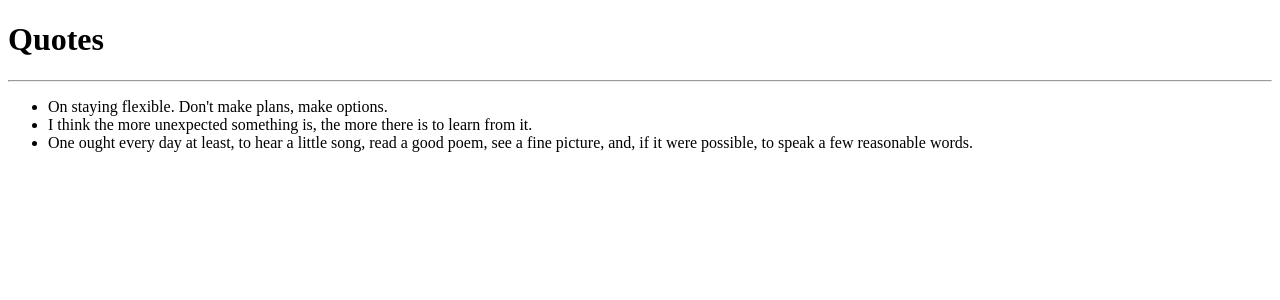
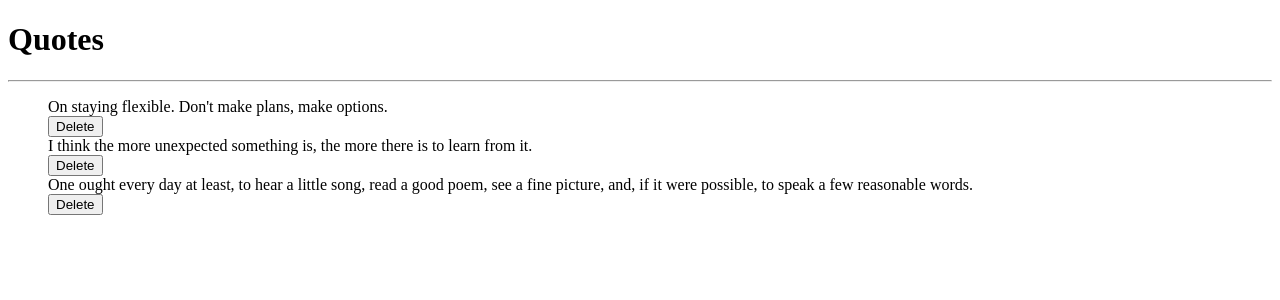
Before and after one commit to diana3664/Quotes, an Angular app: page / in a window 1280 px wide. Shown: the top 300 px of the page. Built offline with nearby package versions, Linux system fonts and the light colour scheme.

Commit message:
add delete button

```diff
--- a/src/app/app.component.html
+++ b/src/app/app.component.html
@@ -1,8 +1 @@
-<div>
-  <h1>Quotes</h1>
-  <hr>
-  <ul>
-    <li *ngFor='let quote of quotes'>{{quote.quote}}</li>
-
-  </ul>
-</div>
+<app-quote></app-quote>
--- a/src/app/app.component.ts
+++ b/src/app/app.component.ts
@@ -9,9 +9,9 @@ import { Quote } from './quote';
 })
 export class AppComponent {
   quotes :Quote [] = [
-    {id:1, quote:"On staying flexible. Don't make plans, make options."},
-    {id:2, quote:"I think the more unexpected something is, the more there is to learn from it."},
-    {id:2, quote:"One ought every day at least, to hear a little song, read a good poem, see a fine picture, and, if it were possible, to speak a few reasonable words."},
+    {id:1, theQuote:"On staying flexible. Don't make plans, make options."},
+    {id:2, theQuote:"I think the more unexpected something is, the more there is to learn from it."},
+    {id:2, theQuote:"One ought every day at least, to hear a little song, read a good poem, see a fine picture, and, if it were possible, to speak a few reasonable words."},
 
   ];
 }
--- a/src/app/components/quote-delete/quote-delete.component.html
+++ b/src/app/components/quote-delete/quote-delete.component.html
@@ -1 +1 @@
-<p>quote-delete works!</p>
+<button (click)= 'quoteComplete(true)'>Delete</button>
--- a/src/app/components/quote-delete/quote-delete.component.ts
+++ b/src/app/components/quote-delete/quote-delete.component.ts
@@ -1,4 +1,6 @@
-import { Component, OnInit } from '@angular/core';
+import { Component, OnInit,Input,EventEmitter, Output } from '@angular/core';
+import { Quote } from 'src/app/quote';
+
 
 @Component({
   selector: 'app-quote-delete',
@@ -7,6 +9,14 @@ import { Component, OnInit } from '@angular/core';
 })
 export class QuoteDeleteComponent implements OnInit {
 
+  @Input() quote: Quote;
+
+  @Output() isComplete = new EventEmitter<boolean>();
+
+  quoteComplete(complete:boolean){
+    this.isComplete.emit(complete);
+  }
+
   constructor() { }
 
   ngOnInit(): void {
--- a/src/app/components/quote/quote.component.html
+++ b/src/app/components/quote/quote.component.html
@@ -1,9 +1,11 @@
-<app-quote></app-quote>
 <div>
   <h1>Quotes</h1>
   <hr>
   <ul>
-    <li *ngFor='let quote of quotes'>{{quote.quote}}</li>
-
+    <div *ngFor='let quote of quotes; let i = index'>{{quote.theQuote}}
+    <div>
+      <app-quote-delete [quote]='quote' (isComplete) = 'completeQuote($event, i)'></app-quote-delete>
+    </div>
+  </div>
   </ul>
 </div>
--- a/src/app/components/quote/quote.component.ts
+++ b/src/app/components/quote/quote.component.ts
@@ -9,12 +9,20 @@ import { Quote } from 'src/app/quote';
 })
 export class QuoteComponent implements OnInit {
 
+
   quotes :Quote [] = [
     new Quote(1,"On staying flexible. Don't make plans, make options."),
     new Quote(2,"I think the more unexpected something is, the more there is to learn from it."),
     new Quote(2,"One ought every day at least, to hear a little song, read a good poem, see a fine picture, and, if it were possible, to speak a few reasonable words."),
 
   ];
+
+completeQuote(isComplete, index){
+  if (isComplete){
+    this.quotes.splice(index,1);
+  }
+}
+
   constructor() { }
 
   ngOnInit(): void {
--- a/src/app/quote.ts
+++ b/src/app/quote.ts
@@ -1,4 +1,4 @@
 export class Quote {
-  constructor(public id: number,public quote: string){
+  constructor(public id: number,public theQuote: string){
   }
 }
```
